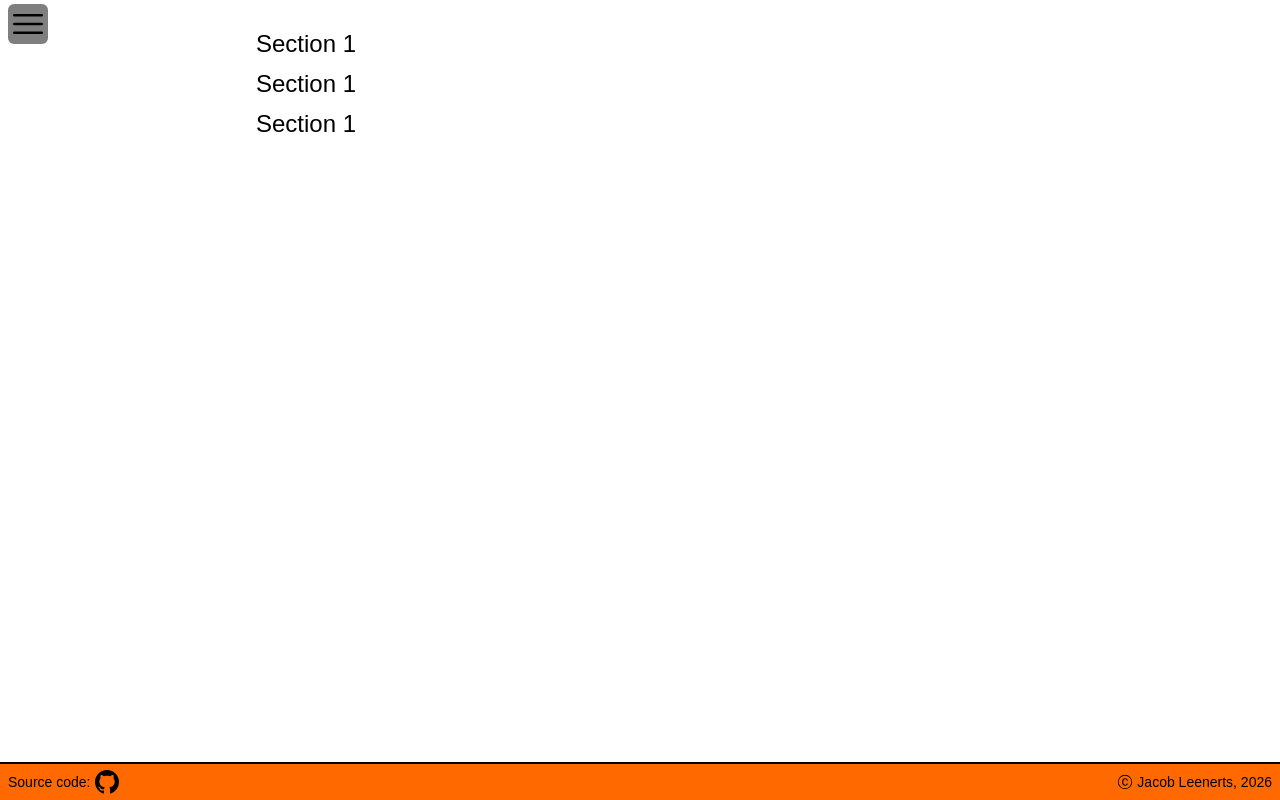
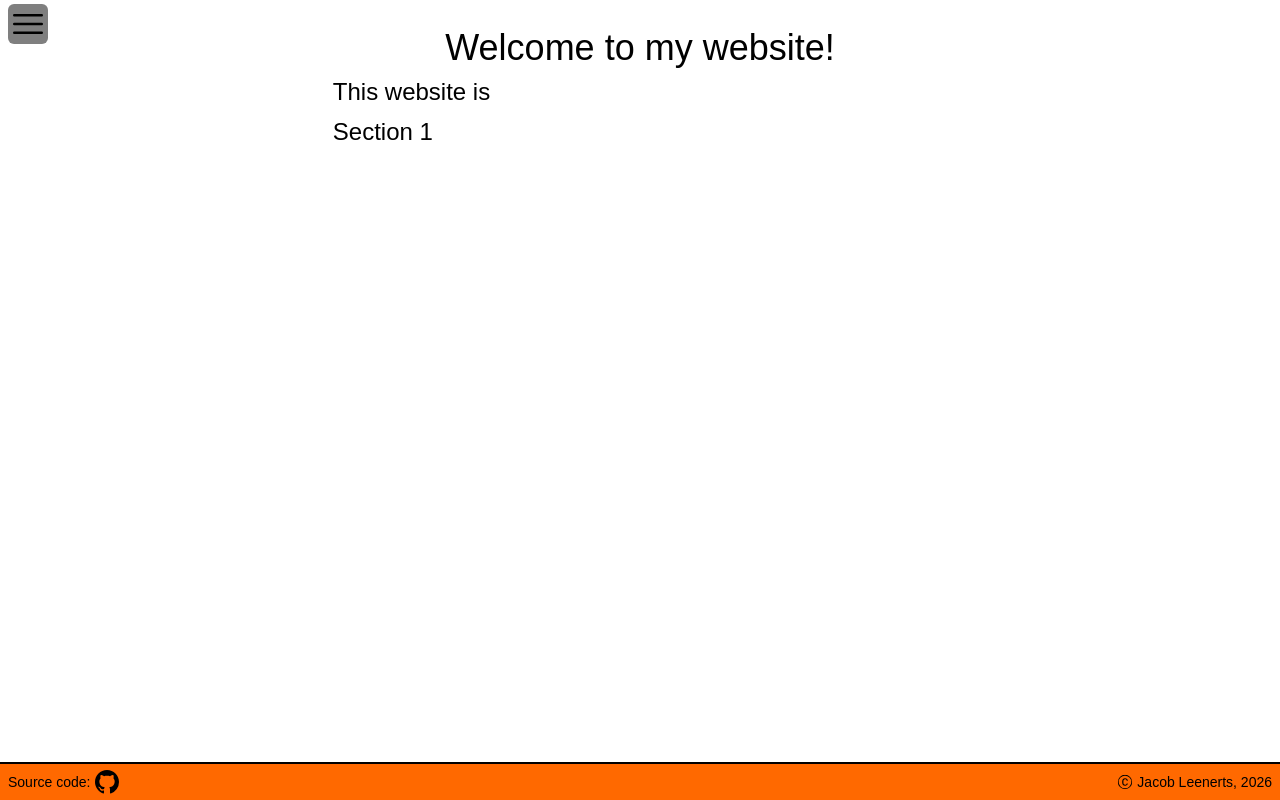
Before and after one commit to jleenerts/zozsite, a Next.js app: page /about in a window 1280 px wide. Built offline with nearby package versions, Linux system fonts and the light colour scheme; a web font is replaced by a local one.

Commit message:
more adjustments

```diff
--- a/app/about/page.tsx
+++ b/app/about/page.tsx
@@ -1,13 +1,15 @@
 export default function AboutPage() {
    return (
       <div className="*:mt-2 first:mt-0">
-         <section id="title">
-            <p>Section 1</p>
+         <section id="title" className="flex justify-center text-2xl xl:text-4xl">
+            <p>Welcome to my website!</p>
          </section>
-         <section id="summary">
-            <p>Section 1</p>
+         <section id="summary" className="text-justify indent-[10%]">
+            <p>
+               This website is
+            </p>
          </section>
-         <section id="gaming">
+         <section id="gaming" className="text-justify indent-[10%]">
             <p>Section 1</p>
          </section>
       </div>
--- a/app/components/detailMenu.tsx
+++ b/app/components/detailMenu.tsx
@@ -13,13 +13,15 @@ export function DetailMenu({ className = "", title = "default", subtitle="defaul
    return (
       <div className={className}>
          <button onClick={handleClick} className="flex justify-start hover:cursor-pointer
-                                                   text-left text-base xl:text-lg items-center">
+                                                   text-left text-base xl:text-lg items-center"
+         >
             <b>{title}</b>
             <p className="pl-1 text-sm xl:text-base">{subtitle}</p>
          </button>
          <div id={title} className={`transform duration-300 overflow-hidden
                                     ${open ? "max-h-content opacity-100 translate-y-0" :
-                                             "max-h-0 opacity-0 -translate-y-4"}`}>
+                                             "max-h-0 opacity-0 -translate-y-4"}`}
+         >
             <ul style={{listStyle:"inside"}} className="text-base text-justify">
                {details.map((item, idx) => (
                   <li key={idx}>{item}</li>
--- a/app/layout.tsx
+++ b/app/layout.tsx
@@ -75,7 +75,7 @@ export default function RootLayout({
          </head>
          <body
             className={`${goldman.className}
-                     antialiased h-dvh dark:bg-black dark:text-gray-100 xl:text-2xl z-0`}
+                     antialiased h-dvh dark:bg-black dark:text-gray-100 text-xl xl:text-2xl z-0`}
             suppressHydrationWarning
          >
             <ThemeWrapper>
```
